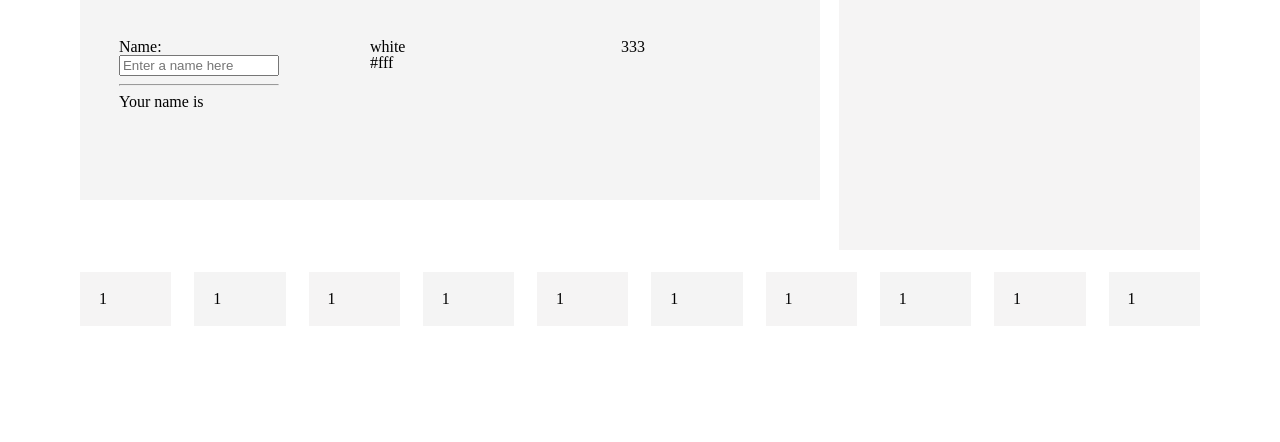
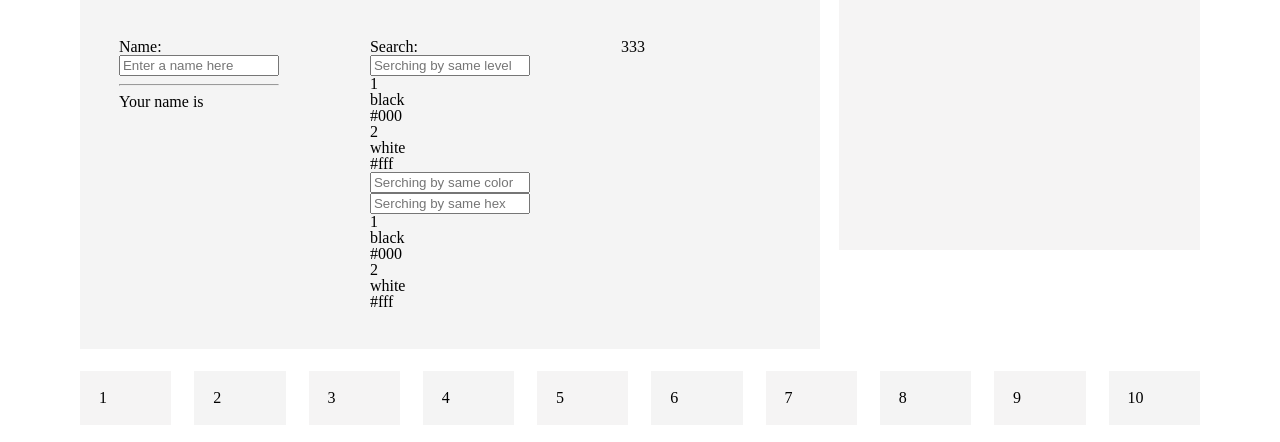
Before and after one commit to NapoleonBornToParty/projectx, a website: page index.html in a window 1280 px wide. Drawn offline with nearby package versions, Linux system fonts and the light colour scheme.

Commit message:
angular repeat. angular filter

```diff
--- a/index.html
+++ b/index.html
@@ -40,10 +40,33 @@
                 </div>
                 <div class="col_tab_3">
                     <div class="wrap__color">
-                        <div class="color" data-ng-repeat='color in colors'>
-							<p data-ng-bind='color.color'></p>
-							<p data-ng-bind='color.hex'></p>
-                        </div>
+                        <label>
+                            Search:
+                        </label>
+                        <input data-ng-model="q" placeholder="Serching by same level" type="text">
+                            <div class="color" data-ng-repeat="color in colors | filter: q">
+                                <i>
+                                    {{$index + 1}}
+                                </i>
+                                <p data-ng-bind="color.color">
+                                </p>
+                                <p data-ng-bind="color.hex">
+                                </p>
+                            </div>
+                            <input data-ng-model="qOption.color" placeholder="Serching by same color" type="text">
+                                <input data-ng-model="qOption.hex" placeholder="Serching by same hex" type="text">
+                                    <div class="color" data-ng-repeat="color in colors | filter: qOption">
+                                        <i>
+                                            {{$index + 1}}
+                                        </i>
+                                        <p data-ng-bind="color.color">
+                                        </p>
+                                        <p data-ng-bind="color.hex">
+                                        </p>
+                                    </div>
+                                </input>
+                            </input>
+                        </input>
                     </div>
                 </div>
                 <div class="col_tab_3">
@@ -55,35 +78,9 @@
         </div>
         <div class="social">
             <ul>
-                <li class="social__list-item">
-                    1
-                </li>
-                <li class="social__list-item">
-                    1
-                </li>
-                <li class="social__list-item">
-                    1
-                </li>
-                <li class="social__list-item">
-                    1
-                </li>
-                <li class="social__list-item">
-                    1
-                </li>
-                <li class="social__list-item">
-                    1
-                </li>
-                <li class="social__list-item">
-                    1
-                </li>
-                <li class="social__list-item">
-                    1
-                </li>
-                <li class="social__list-item">
-                    1
-                </li>
-                <li class="social__list-item">
-                    1
+                <li class="social__list-item" data-ng-repeat="i in [1,2,3,4,5,6,7,8,9,10]">
+                    <span data-ng-bind="i">
+                    </span>
                 </li>
             </ul>
         </div>
--- a/js/ctrls.js
+++ b/js/ctrls.js
@@ -2,10 +2,13 @@
 /* Controllers */
 var xApp = angular.module('xApp', []);
 xApp.controller('xAppListCtrl', function($scope) {
-    $scope.colors = [{
-        'color': 'black',
-        'hex': '#000',
-        'color': 'white',
-        'hex': '#fff',
-    }]
-})
+        //list ot repeat
+        $scope.colors = [{
+            'color': 'black',
+            'hex': '#000'
+        }, {
+            'color': 'white',
+            'hex': '#fff'
+        }]
+    })
+    //compare, against
--- a/sass/includes/_form.scss
+++ b/sass/includes/_form.scss
@@ -1,7 +1,9 @@
-form{
-	display: block;
-	width: 100%;
-	input{
-		width: 100%;
-	}
+form {
+    display: block;
+    width: 100%;
 }
+
+input {
+    width: 100%;
+    text-overflow: ellipsis;
+}
--- a/sass/style.scss
+++ b/sass/style.scss
@@ -22,7 +22,7 @@ global-box-sizing: border-box, debug:());
 
 .content {
     @include span(8);
-    height: 200px;
+    min-height: 200px;
     background-color: #f4f4f4;
 }
 
```
Also changed, not shown: bower.json (added, +23 -0 lines), package.json (+11 -3 lines), css/style.css, css/style.min.css.
